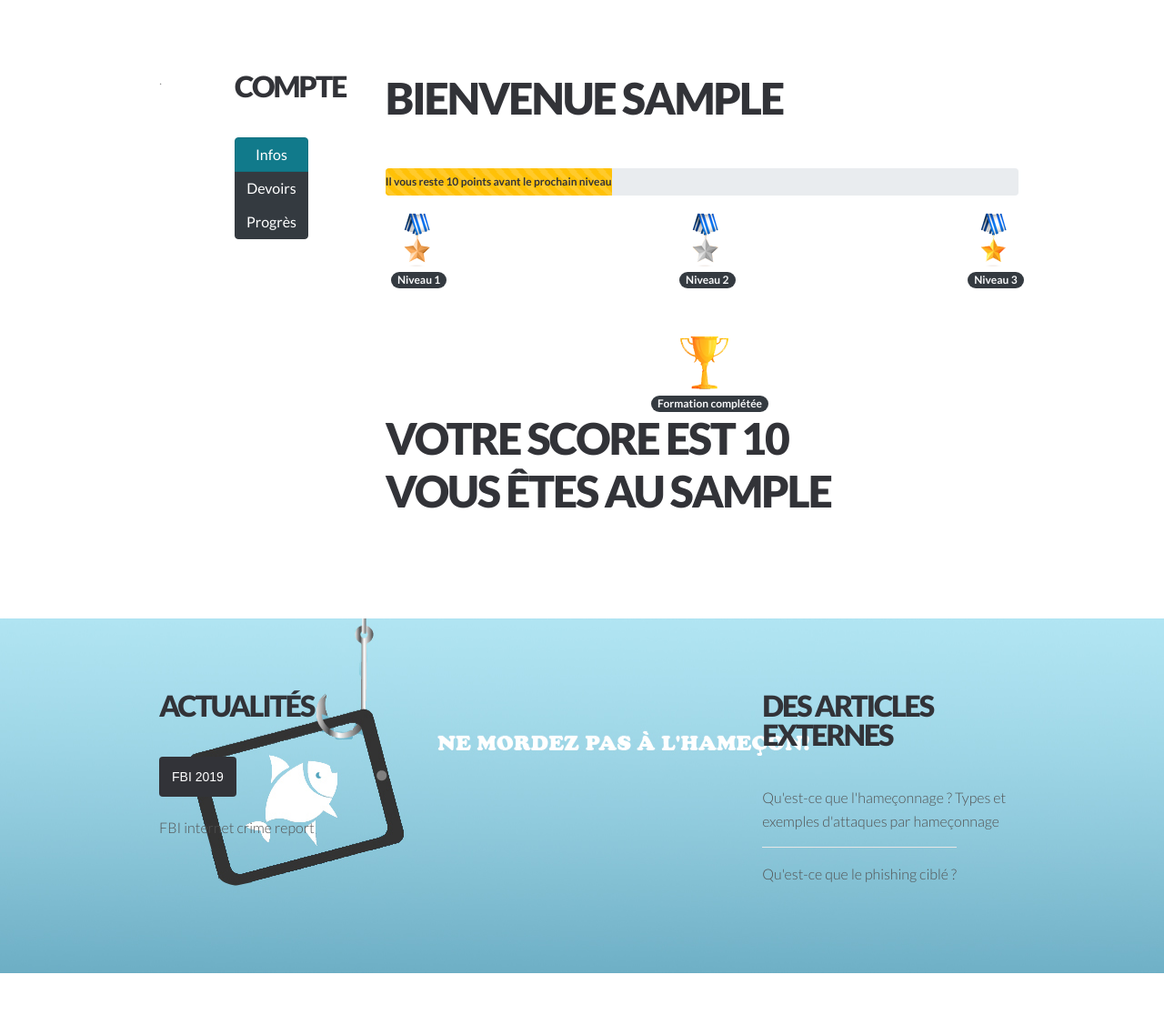
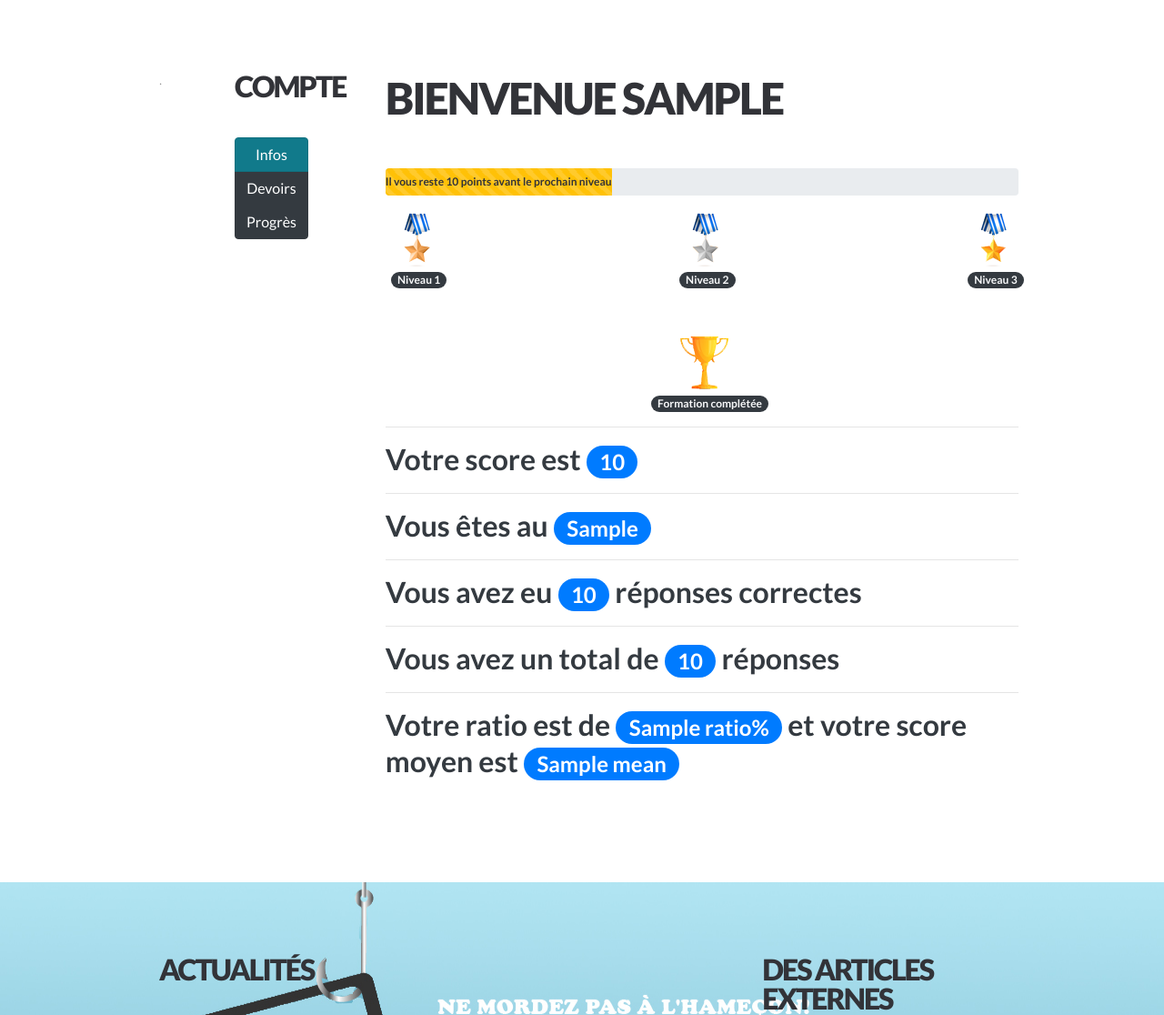
Before and after one commit to Azrood/Awarephish, a Django app: template awarephish/quiz/templates/quiz/account.html in a window 1280 px wide. Shown: the part 359-1475 px from the top of the page at 91% size. Before the commit the page ends 1429 px from the top, so only its background shows below. Run offline with Django 3.2, Linux system fonts and the light colour scheme; tables that the repository leaves empty hold one stand-in row (values such as "Sample post"); the template is opened without the code that fills it: values that come from a table or form of the project are taken from there, most other values are stand-ins (such as "Sample title", 1, 10 or a date in 2020); some libraries are stand-ins or nearby versions.

Commit message:
added info in account

```diff
--- a/awarephish/quiz/templates/quiz/account.html
+++ b/awarephish/quiz/templates/quiz/account.html
@@ -93,12 +93,18 @@
 												<img src="{% if score == 300 %}{% static 'quiz/images/trophy.png' %}{% else %}{% static 'quiz/images/trophy.png'%}{%endif%}"><br>
 												<div class="text-light font-weight-bold badge badge-pill badge-dark no-gutter" style="position:relative;right:25px;">
 													Formation complétée
-
 												</div>
 											</div>
 										</div>
-
-									<header><h2>Votre score est {{score}}<br>Vous êtes au {{users.niveau_actuel}}</h2></header>
+									<hr>
+									<header>
+										<h3 class="h2 text-dark font-weight-bold font-weight-normal">Votre score est <span class="badge badge-pill badge-primary">{{score}}</span>
+										<br><hr>Vous êtes au <span class="badge badge-primary badge-pill">{{users.niveau_actuel}}</span>
+										<br><hr>Vous avez eu <span class="badge badge-primary badge-pill">{{users.total_reponse_correctes}}</span> réponses correctes
+										<br><hr>Vous avez un total de <span class="badge badge-primary badge-pill">{{users.total_reponse}}</span> réponses
+										<br><hr>Votre ratio est de <span class=" badge badge-primary badge-pill">{{ratio}}%</span> et votre score moyen est <span class=" badge badge-primary badge-pill">{{mean}}</span>
+										</h3>
+									</header>
 							</section>
 						</div>
 
```
